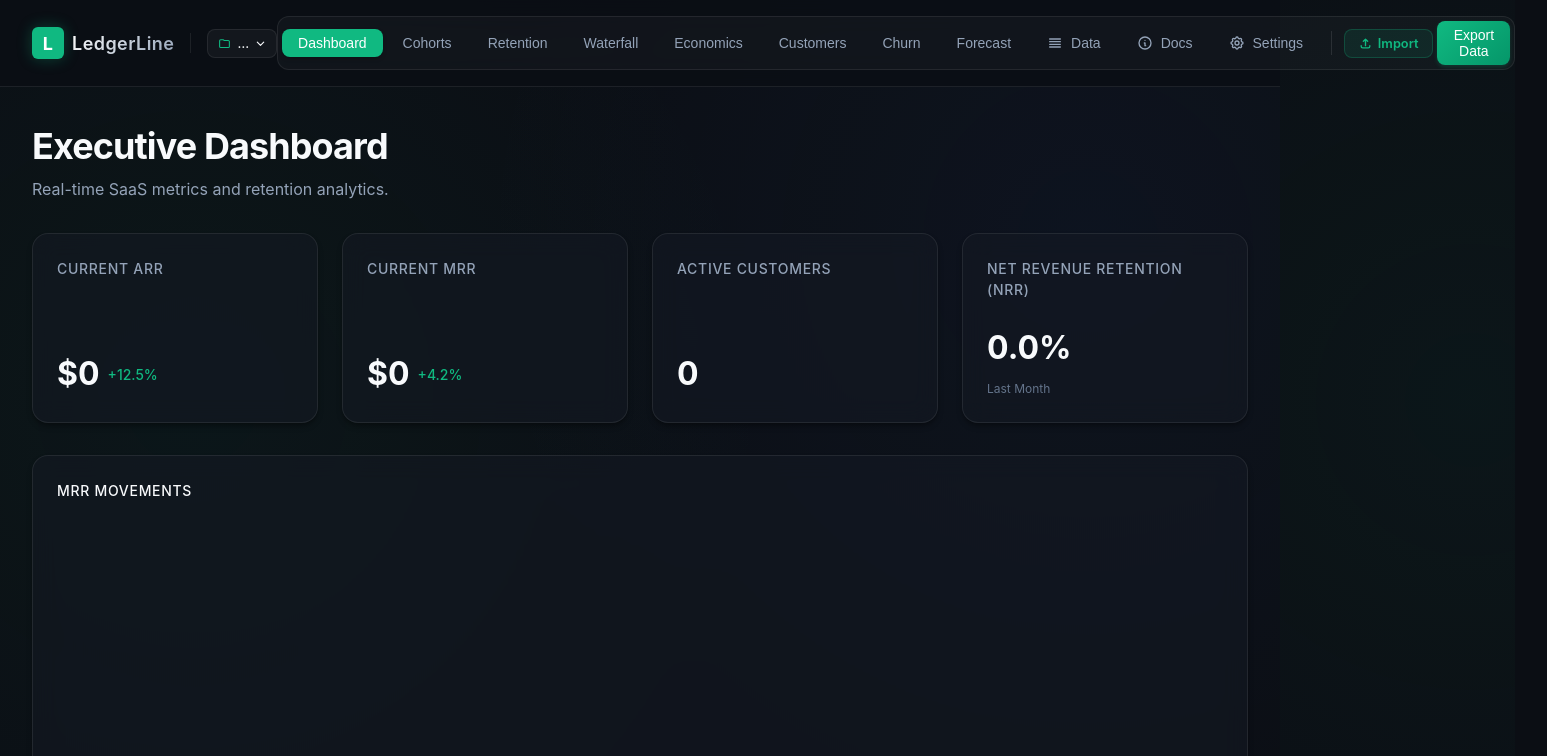
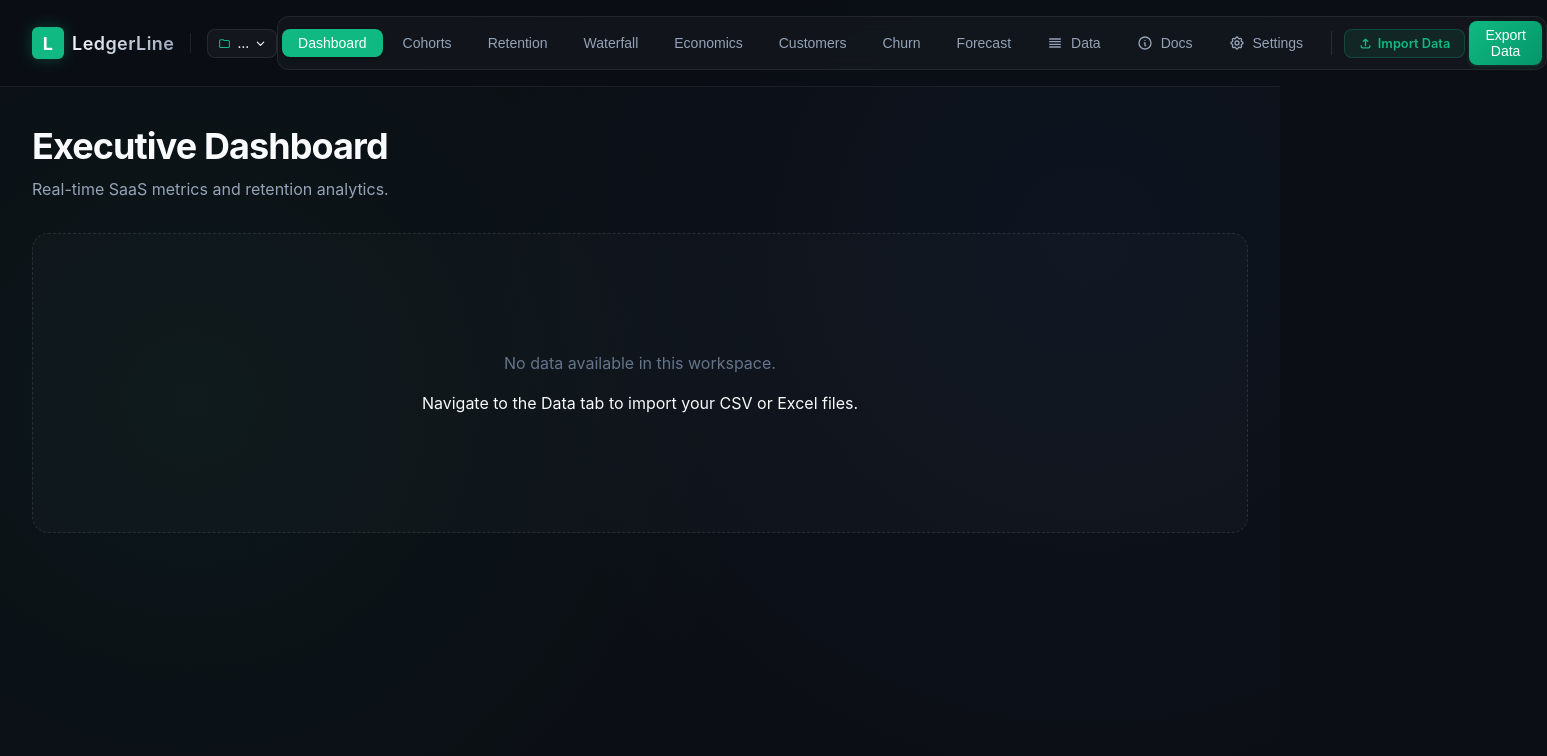
Before and after one commit to NotMatters999/ledgerline, a React (Vite) app: page / in a window 1280 px wide. Shown: the top 756 px of the page, 1547 px wide, since content can reach past the window. Built offline with nearby package versions, Linux system fonts and the light colour scheme.

Commit message:
feat: explicitly surface csv and excel support in empty states and import modal

```diff
--- a/src/features/dashboard/Dashboard.tsx
+++ b/src/features/dashboard/Dashboard.tsx
@@ -49,6 +49,13 @@ export const Dashboard: React.FC<Props> = ({ activeWorkspaceId }) => {
                 <p className="page-subtitle">Real-time SaaS metrics and retention analytics.</p>
             </header>
 
+            {mrr.length === 0 ? (
+                <div className="flex-center" style={{ height: '300px', flexDirection: 'column', gap: '1rem', background: 'rgba(255,255,255,0.02)', borderRadius: '1rem', border: '1px dashed rgba(255,255,255,0.1)' }}>
+                    <p className="text-muted">No data available in this workspace.</p>
+                    <p className="text-secondary">Navigate to the Data tab to import your CSV or Excel files.</p>
+                </div>
+            ) : (
+                <>
                     <div className="grid-cards">
                         <MetricCard title="Current ARR"  value={formatCurrency(currentArr)} trend={12.5} />
                         <MetricCard title="Current MRR"  value={formatCurrency(currentMrr)} trend={4.2} />
@@ -60,6 +67,8 @@ export const Dashboard: React.FC<Props> = ({ activeWorkspaceId }) => {
                         <MrrChart data={mrr} />
                         <RetentionChart data={retention} />
                     </div>
+                </>
+            )}
         </div>
     );
 };
--- a/src/features/data/DataManagementView.tsx
+++ b/src/features/data/DataManagementView.tsx
@@ -8,6 +8,8 @@ import {
     MrrLogAddPayload,
 } from '../../lib/ipc/data';
 import { useFinancialsStore } from '../../store/financials';
+import { ImportButton } from '../import/ImportButton';
+import { ExportButton } from '../export/ExportButton';
 
 const PAGE_SIZE = 50;
 
@@ -152,6 +154,9 @@ export const DataManagementView: React.FC<{ activeWorkspaceId: string }> = ({ ac
                         borderRadius: '0.5rem', padding: '0.5rem 0.75rem', color: 'var(--text-primary)', fontSize: '0.875rem'
                     }}
                 />
+                <div style={{ display: 'flex', gap: '0.75rem', alignItems: 'center' }}>
+                    <ImportButton activeWorkspaceId={activeWorkspaceId} />
+                    <ExportButton activeWorkspaceId={activeWorkspaceId} />
                     <button
                         className="nav-item active"
                         onClick={() => setShowAddForm(v => !v)}
@@ -159,6 +164,7 @@ export const DataManagementView: React.FC<{ activeWorkspaceId: string }> = ({ ac
                     >
                         + Add Row
                     </button>
+                </div>
             </div>
 
             {/* Add Row Form */}
@@ -258,7 +264,7 @@ export const DataManagementView: React.FC<{ activeWorkspaceId: string }> = ({ ac
                         {isLoading ? (
                             <tr><td colSpan={5} style={{ textAlign: 'center', padding: '2rem', color: 'var(--text-muted)' }}>Loading…</td></tr>
                         ) : rows.length === 0 ? (
-                            <tr><td colSpan={5} style={{ textAlign: 'center', padding: '2rem', color: 'var(--text-muted)' }}>No records found{search ? ' matching your search' : '. Import data to get started.'}</td></tr>
+                            <tr><td colSpan={5} style={{ textAlign: 'center', padding: '2rem', color: 'var(--text-muted)' }}>No records found{search ? ' matching your search' : '. Import CSV or Excel data to get started.'}</td></tr>
                         ) : rows.map(row => (
                             <tr
                                 key={row.rowid}
--- a/src/features/import/ImportButton.tsx
+++ b/src/features/import/ImportButton.tsx
@@ -110,7 +110,7 @@ export const ImportButton: React.FC<Props> = ({ activeWorkspaceId }) => {
                 <svg width="13" height="13" fill="none" viewBox="0 0 24 24" stroke="currentColor" strokeWidth={2.5}>
                     <path strokeLinecap="round" strokeLinejoin="round" d="M4 16v1a3 3 0 003 3h10a3 3 0 003-3v-1m-4-8l-4-4m0 0L8 8m4-4v12" />
                 </svg>
-                Import
+                Import Data
             </button>
 
             {/* Modal overlay */}
@@ -154,9 +154,14 @@ export const ImportButton: React.FC<Props> = ({ activeWorkspaceId }) => {
                                         <path strokeLinecap="round" strokeLinejoin="round" d="M4 16v1a3 3 0 003 3h10a3 3 0 003-3v-1m-4-8l-4-4m0 0L8 8m4-4v12" />
                                     </svg>
                                 </div>
-                                <h2 style={{ fontSize: '1rem', fontWeight: 600, color: 'var(--text-primary)', margin: 0 }}>
-                                    Import Data
-                                </h2>
+                                <div>
+                                    <h2 style={{ fontSize: '1rem', fontWeight: 600, color: 'var(--text-primary)', margin: 0 }}>
+                                        Import Data
+                                    </h2>
+                                    <p style={{ fontSize: '0.75rem', color: 'var(--text-muted)', margin: 0, marginTop: '2px' }}>
+                                        Supports .csv, .xls, and .xlsx files
+                                    </p>
+                                </div>
                             </div>
                             {phase.tag !== 'committing' && (
                                 <button onClick={onClose} style={{
```
Lines whose indentation alone changed are shown as unchanged.
